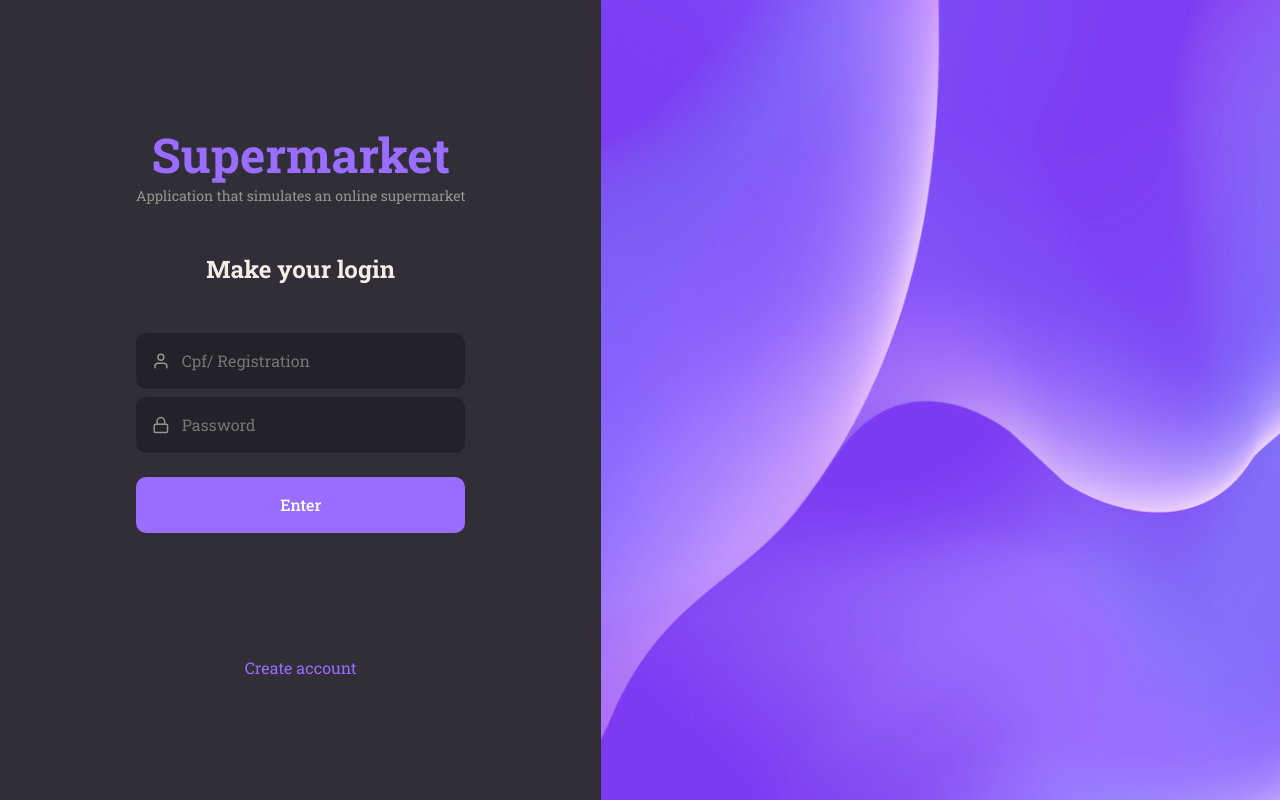
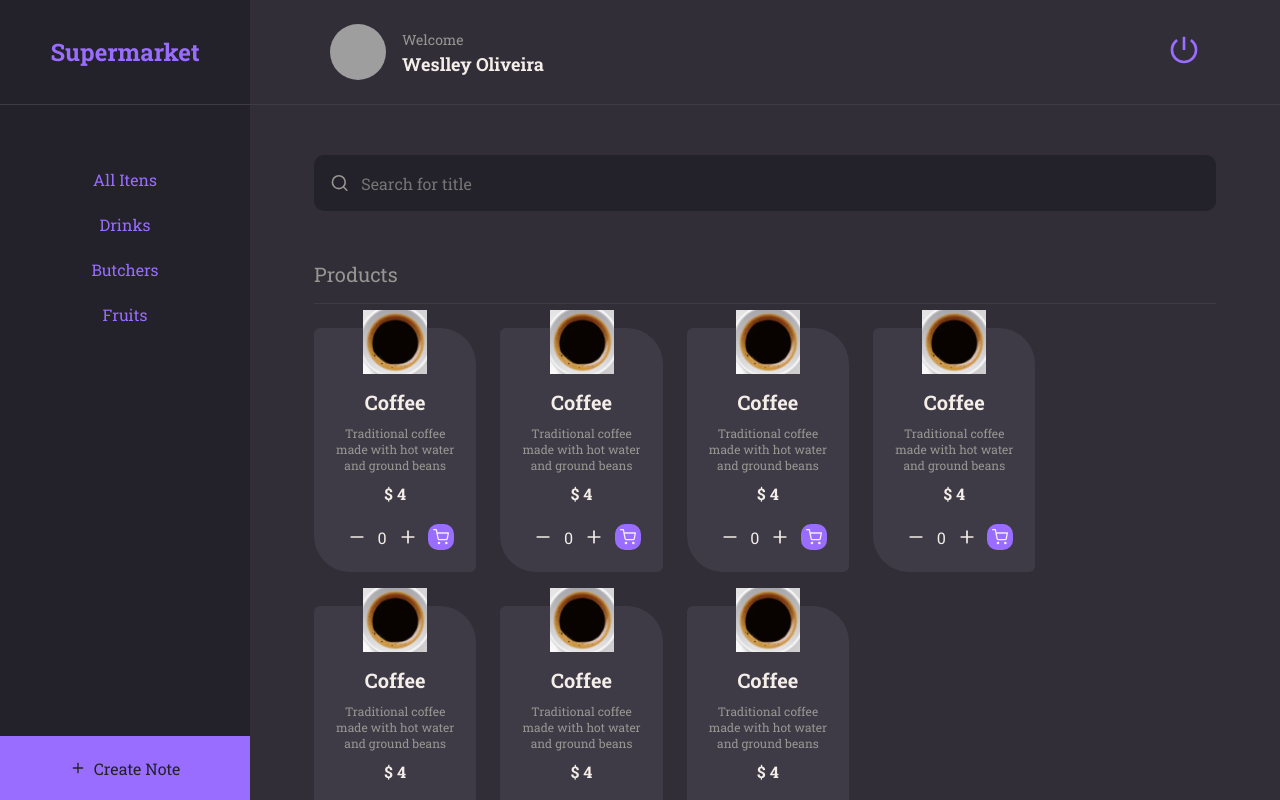
Before and after one commit to weslleyolli/Project_Web_Rest_Frontend, a React (Vite) app: page / in a window 1280 px wide. Built offline with nearby package versions, Linux system fonts and the light colour scheme; grey boxes are pictures that could not be loaded.

Commit message:
products

```diff
--- a/src/components/ButtonText/styles.js
+++ b/src/components/ButtonText/styles.js
@@ -2,7 +2,7 @@ import styled from "styled-components"
 
 export const Container = styled.button`
     background: none;
-    color: ${({ theme, $isactive }) => $isactive ?  theme.COLORS.ORANGE: theme.COLORS.GRAY_100};
+    color: ${({ theme, $isactive }) => $isactive ?  theme.COLORS.PURPLE: theme.COLORS.GRAY_100};
 
     border: none;
     font-size: 16px;
--- a/src/components/Header/styles.js
+++ b/src/components/Header/styles.js
@@ -50,7 +50,7 @@ export const Logout = styled.button`
     background: none;
 
     > svg {
-        color: ${({ theme }) => theme.COLORS.ORANGE};
+        color: ${({ theme }) => theme.COLORS.PURPLE};
         font-size: 32px;
     }
 `
--- a/src/components/Note/index.jsx
+++ b/src/components/Note/index.jsx
@@ -1,22 +1,38 @@
 /* eslint-disable react/prop-types */
 
 
-import { Container } from './styles'
+import { Container, ImageProduct } from './styles'
 import { Tag } from '../Tag'
+import { FiMinus, FiPlus, FiShoppingCart } from 'react-icons/fi'
+import { useState } from 'react'
 
-export function Note({ data, ...rest}) {
+export function Note({ data, ...rest }) {
+    const [quantity, setQuantity] = useState(0)
+
+    const handleAdd = () => {
+        setQuantity(quantity + 1)
+    }
+
+    const handleRemove = () => {
+        setQuantity(quantity - 1)
+    }
+
     return (
         <Container {...rest}>
+            <ImageProduct />
             <h1>{data.title}</h1>
-
-            {
-                data.tags &&
-                <footer>
-                    {
-                        data.tags.map(tag => <Tag key={tag.name} title={tag.name} />)
-                    }
-                </footer>
-            }
+            <p>{data.description}</p>
+            <h4>{data.price}</h4>
+            <footer>
+                <div>
+                    <FiMinus onClick={handleRemove} />
+                    <p>{quantity}</p>
+                    <FiPlus onClick={handleAdd} />
+                </div>
+                <article>
+                    <FiShoppingCart />
+                </article>
+            </footer>
         </Container>
     )
 }
--- a/src/components/Note/styles.js
+++ b/src/components/Note/styles.js
@@ -1,27 +1,95 @@
 import styled from "styled-components"
+import backgroundImage from '../../assets/Coffee.png'
 
 export const Container = styled.button`
-    width: 100%;
+    width: 18%;
     background-color:${({ theme }) => theme.COLORS.BACKGROUND_700};
 
     border: none;
-    border-radius: 10px;
+    border-top-left-radius: 0.375rem;
+    border-top-right-radius: 36px;
+    border-bottom-right-radius: 0.375rem;
+    border-bottom-left-radius: 36px;
+
+
+    display: flex;
+    flex-direction: column;
+    align-items: center;
+    justify-content: space-between;
+    flex-wrap: wrap;
 
     padding: 22px;
-    margin-bottom: 16px;
+    margin-bottom: 10px;
 
     >h1 {
         flex: 1;
-        text-align: left;
         font-weight: 700;
-        font-size: 24px;
+        font-size: 20px;
         color: ${({ theme }) => theme.COLORS.WHITE};
+        margin-bottom: 10px;
+    }
+
+    > p {
+        font-size: 12px;
+        color: ${({ theme }) => theme.COLORS.GRAY_100}
+    }
+
+    > h4 {
+        color: ${({ theme }) => theme.COLORS.WHITE};
+
+        margin-top: 10px;
     }
 
     > footer {
         width: 100%;
         display: flex;
-        margin-top: 24px;
+        align-items: center;
+        justify-content: space-between;
+        margin-top: 20px;
+
+
+
+    div {
+        width: 100%;
+        background-color: ${({ theme }) => theme.GRAY_300};
+        display: flex;
+        align-items: center;
+        justify-content: space-evenly;
+
+
+
+        svg {
+        width: 20px;
+        height: 20px;
+        color: ${({ theme }) => theme.COLORS.WHITE} ;
+        }
+
+        p {
+            color: ${({ theme }) => theme.COLORS.WHITE};
+        }
+    }
+
+    > article {
+        padding: 5px;
+        border-radius: 10px;
+        display: flex;
+        align-items: center;
+        justify-content: center;
+        background-color: ${({ theme }) => theme.COLORS.PURPLE};
+        color: ${({ theme }) => theme.COLORS.WHITE};
+    }
+
+
 
     }
+
+
 `
+
+export const ImageProduct = styled.div`
+    background: url(${backgroundImage}) no-repeat center center;
+    width: 64px;
+    height: 64px;
+    margin-top: -40px;
+    margin-bottom: 15px;
+`
--- a/src/components/Tag/styles.js
+++ b/src/components/Tag/styles.js
@@ -6,5 +6,5 @@ export const Container = styled.span`
     border-radius: 5px;
     margin-right: 6px;
     color: ${({ theme }) => theme.COLORS.BACKGROUND_900};
-    background-color: ${({ theme }) => theme.COLORS.ORANGE};
+    background-color: ${({ theme }) => theme.COLORS.PURPLE};
 `
--- a/src/pages/Home/index.jsx
+++ b/src/pages/Home/index.jsx
@@ -1,6 +1,6 @@
 import { FiPlus, FiSearch } from "react-icons/fi"
 
-import { Container, Brand, Menu, Search, Content, NewNote } from "./styles";
+import { Container, Brand, Menu, Search, Content, NewNote, ContainerProducts } from "./styles";
 
 import { Header } from "../../components/Header"
 import { Input } from "../../components/Input"
@@ -12,20 +12,23 @@ export function Home() {
     return (
         <Container>
             <Brand>
-                <h1>Rocket Notes</h1>
+                <h1>Supermarket</h1>
             </Brand>
 
             <Header />
 
             <Menu>
                 <li>
-                    <ButtonText title="Todos" isActive={true} />
+                    <ButtonText title="All Itens" isActive={true} />
                 </li>
                 <li>
-                    <ButtonText title="React" />
+                    <ButtonText title="Drinks" />
                 </li>
                 <li>
-                    <ButtonText title="NodeJS" />
+                    <ButtonText title="Butchers" />
+                </li>
+                <li>
+                    <ButtonText title="Fruits" />
                 </li>
 
             </Menu>
@@ -35,15 +38,51 @@ export function Home() {
             </Search>
 
             <Content>
-                <Section title="minhas notas">
-                    <Note data={{
-                        title: 'React',
-                        tags: [
-                            { id: '1', name: 'React' },
-                            { id: '2', name: 'Rocketseat' }
-                        ]
-                    }}
-                    />
+                <Section title="Products">
+                    <ContainerProducts>
+                        <Note data={{
+                            title: 'Coffee',
+                            description: 'Traditional coffee made with hot water and ground beans',
+                            price: "$ 4",
+                        }}
+                        />
+                        <Note data={{
+                            title: 'Coffee',
+                            description: 'Traditional coffee made with hot water and ground beans',
+                            price: "$ 4",
+                        }}
+                        />
+                        <Note data={{
+                            title: 'Coffee',
+                            description: 'Traditional coffee made with hot water and ground beans',
+                            price: "$ 4",
+                        }}
+                        />
+                        <Note data={{
+                            title: 'Coffee',
+                            description: 'Traditional coffee made with hot water and ground beans',
+                            price: "$ 4",
+                        }}
+                        />
+                        <Note data={{
+                            title: 'Coffee',
+                            description: 'Traditional coffee made with hot water and ground beans',
+                            price: "$ 4",
+                        }}
+                        />
+                        <Note data={{
+                            title: 'Coffee',
+                            description: 'Traditional coffee made with hot water and ground beans',
+                            price: "$ 4",
+                        }}
+                        />
+                        <Note data={{
+                            title: 'Coffee',
+                            description: 'Traditional coffee made with hot water and ground beans',
+                            price: "$ 4",
+                        }}
+                        />
+                    </ContainerProducts>
                 </Section>
             </Content>
 
--- a/src/pages/Home/styles.js
+++ b/src/pages/Home/styles.js
@@ -28,7 +28,7 @@ export const Brand = styled.div`
 
     > h1 {
         font-size: 24px;
-        color: ${({ theme }) => theme.COLORS.ORANGE};
+        color: #996DFF;
     }
 `
 
@@ -47,7 +47,8 @@ export const Menu = styled.ul`
 export const Search = styled.div`
     grid-area: search;
 
-    padding: 64px 64px 0;
+
+    padding: 50px 64px 0;
 
 `
 export const Content = styled.div`
@@ -59,7 +60,7 @@ export const Content = styled.div`
 export const NewNote = styled(Link)`
     grid-area: newnote;
 
-    background-color: ${({ theme }) => theme.COLORS.ORANGE};
+    background-color: #996DFF;
     color: ${({ theme }) => theme.COLORS.BACKGROUND_900};
 
 
@@ -72,3 +73,9 @@ export const NewNote = styled(Link)`
     }
 
 `
+
+export const ContainerProducts = styled.div`
+    display: flex;
+    gap: 24px;
+    flex-wrap: wrap;
+`
--- a/src/pages/SignIn/styles.js
+++ b/src/pages/SignIn/styles.js
@@ -43,6 +43,4 @@ export const Background = styled.div`
    flex: 1;
    background: url(${backgroundImage}) no-repeat center center;
    background-size: cover;
-
-
 `
--- a/src/routes/index.jsx
+++ b/src/routes/index.jsx
@@ -6,7 +6,7 @@ import { AuthRoutes } from "./auth.routes";
 export function Routes() {
     return (
         <BrowserRouter>
-            <AuthRoutes />
+            <AppRoutes />
         </BrowserRouter>
     )
 }
--- a/src/styles/theme.js
+++ b/src/styles/theme.js
@@ -10,6 +10,7 @@ export default {
       GRAY_100: "#999591",
       GRAY_300: "#666360",
 
-      RED: "#FF002E"
+      RED: "#FF002E",
+      PURPLE: "#996DFF"
     }
   }
```
Also changed, not shown: src/assets/Coffee.png (added).
